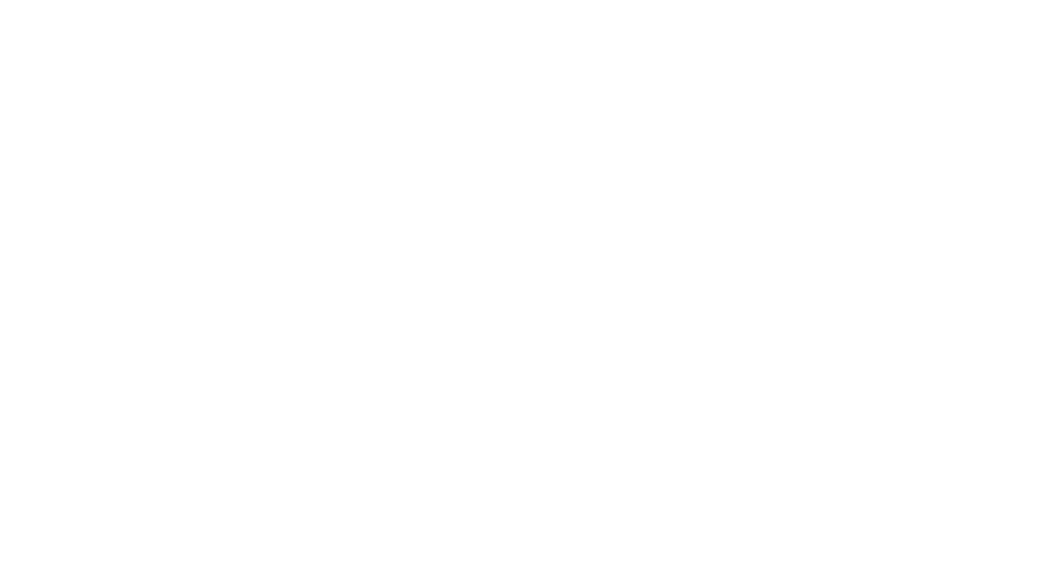
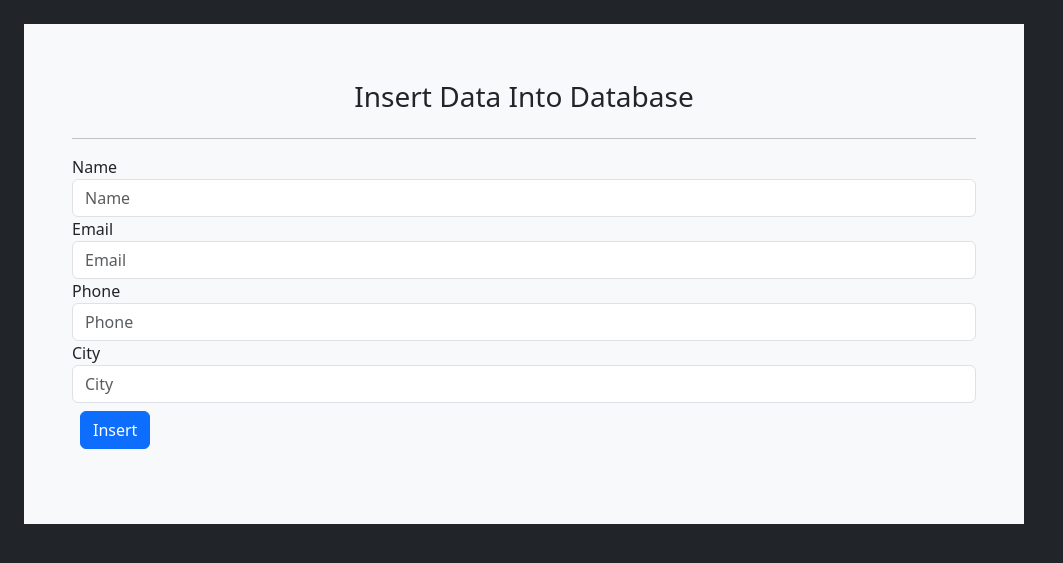
Before and after one commit to HShan99/PHP-CRUD, a PHP site: page / in a window 1280 px wide. Before the commit the part shown is empty. Shown: the top 563 px of the page, without its empty margins (0-1063 px from the left). Run offline with PHP 8.4, Linux system fonts and the light colour scheme.

Commit message:
Create the Form

```diff
--- a/index.php
+++ b/index.php
@@ -5,10 +5,42 @@
     <meta charset="UTF-8">
     <meta name="viewport" content="width=device-width, initial-scale=1.0">
     <title>CRUD</title>
+    <link href="https://cdn.jsdelivr.net/npm/bootstrap@5.3.3/dist/css/bootstrap.min.css" rel="stylesheet"
+        integrity="sha384-QWTKZyjpPEjISv5WaRU9OFeRpok6YctnYmDr5pNlyT2bRjXh0JMhjY6hW+ALEwIH" crossorigin="anonymous">
 </head>
 
-<body>
+<body class="bg-dark">
+    <!-- <div class="container"> -->
+    <!-- <div class="row p-2"> -->
+    <div class="col-1g-4 offset-lg-4 bg-light text-dark m-4 p-5 rounder" style="width: 1000px; height: 500px;">
+        <h3 class="text-center p-2">Insert Data Into Database</h3>
+        <hr class="bg-light">
+        <form action="" method="POST">
+            <div class="form-group">
+                <label for="name">Name</label>
+                <input type="text" name="name" class="form-control" placeholder="Name" required>
+            </div>
+            <div class="form-group">
+                <label for="email">Email</label>
+                <input type="email" name="email" class="form-control" placeholder="Email" required>
+            </div>
+            <div class="form-group">
+                <label for="name">Phone</label>
+                <input type="tel" name="name" class="form-control" placeholder="Phone" required>
+            </div>
+            <div class="form-group">
+                <label for="name">City</label>
+                <input type="text" name="city" class="form-control" placeholder="City" required>
+            </div>
+            <div class="form-group">
+                <input type="submit" class="btn btn-primary btn-block m-2" value="Insert">
+            </div>
+        </form>
+    </div>
+    </div>
+    </div>
 
 </body>
 
+
 </html>
```
